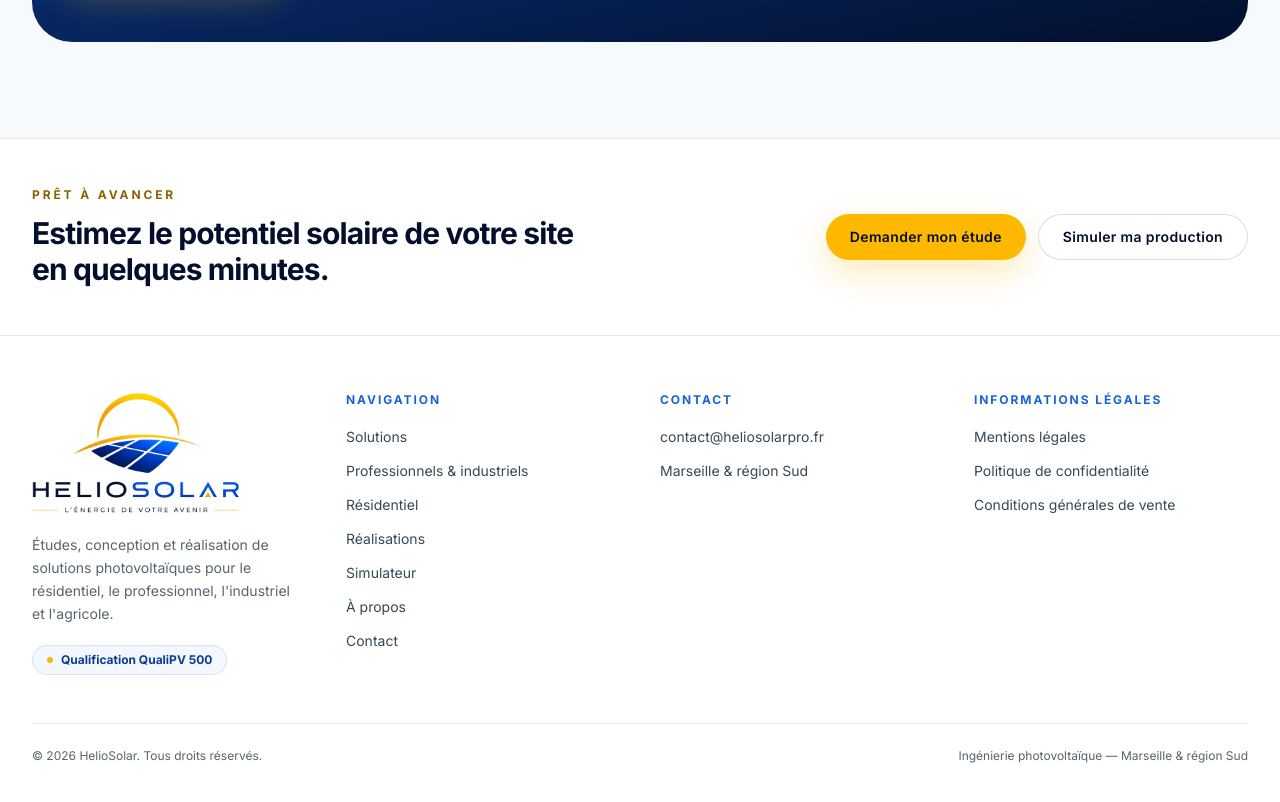
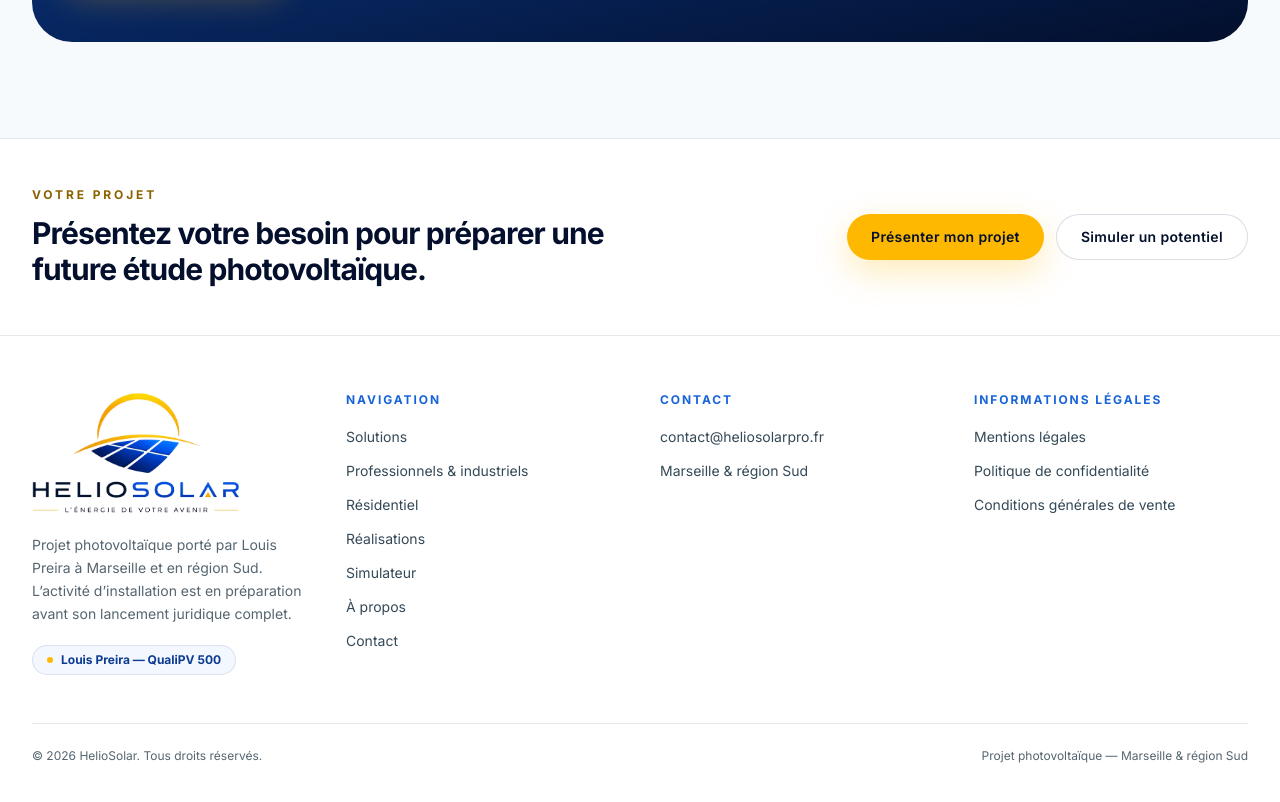
Before and after one commit to louis202602/heliosolar-site, a Next.js app: page / in a window 1280 px wide. Shown: the part 4035-4837 px from the top of the page. Built offline with nearby package versions, Linux system fonts and the light colour scheme; no server answers.

Commit message:
preflight: align footer with HelioSolar pre-launch status

```diff
--- a/src/components/Footer.tsx
+++ b/src/components/Footer.tsx
@@ -17,19 +17,18 @@ const contactLinks = [
 export function Footer() {
   return (
     <footer className="border-t border-ocean-900/10 bg-white dark:border-white/10 dark:bg-ocean-950">
-      {/* Final conversion strip */}
       <div className="border-b border-ocean-900/10 dark:border-white/10">
         <div className="container-px flex flex-col items-start justify-between gap-6 py-12 sm:flex-row sm:items-center">
           <div>
-            <p className="eyebrow">Prêt à avancer</p>
+            <p className="eyebrow">Votre projet</p>
             <p className="mt-3 max-w-xl text-2xl font-bold tracking-[-0.03em] text-ocean-950 dark:text-white sm:text-3xl">
-              Estimez le potentiel solaire de votre site en quelques minutes.
+              Présentez votre besoin pour préparer une future étude photovoltaïque.
             </p>
           </div>
           <div className="flex flex-wrap gap-3">
-            <Button href="/demande-etude">Demander mon étude</Button>
+            <Button href="/demande-etude">Présenter mon projet</Button>
             <Button href="/simulateur" variant="secondary">
-              Simuler ma production
+              Simuler un potentiel
             </Button>
           </div>
         </div>
@@ -46,12 +45,11 @@ export function Footer() {
               className="h-auto w-52 object-contain dark:rounded-xl dark:bg-white/95 dark:p-3"
             />
             <p className="mt-5 max-w-sm text-sm leading-relaxed text-slatebrand-500 dark:text-ocean-100">
-              Études, conception et réalisation de solutions photovoltaïques pour le résidentiel, le professionnel,
-              l&apos;industriel et l&apos;agricole.
+              Projet photovoltaïque porté par Louis Preira à Marseille et en région Sud. L’activité d’installation est en préparation avant son lancement juridique complet.
             </p>
             <p className="mt-5 inline-flex items-center gap-2 rounded-full border border-ocean-900/10 bg-ocean-50 px-3.5 py-1.5 text-xs font-bold text-ocean-700 dark:border-white/10 dark:bg-white/5 dark:text-ocean-100">
               <span className="h-1.5 w-1.5 rounded-full bg-solar-500" />
-              Qualification QualiPV 500
+              Louis Preira — QualiPV 500
             </p>
           </div>
 
@@ -62,7 +60,7 @@ export function Footer() {
 
         <div className="mt-12 flex flex-col gap-3 border-t border-ocean-900/10 pt-6 text-xs text-slatebrand-500 dark:border-white/10 dark:text-ocean-300 sm:flex-row sm:items-center sm:justify-between">
           <p>© {new Date().getFullYear()} HelioSolar. Tous droits réservés.</p>
-          <p>Ingénierie photovoltaïque — Marseille & région Sud</p>
+          <p>Projet photovoltaïque — Marseille & région Sud</p>
         </div>
       </div>
     </footer>
```
